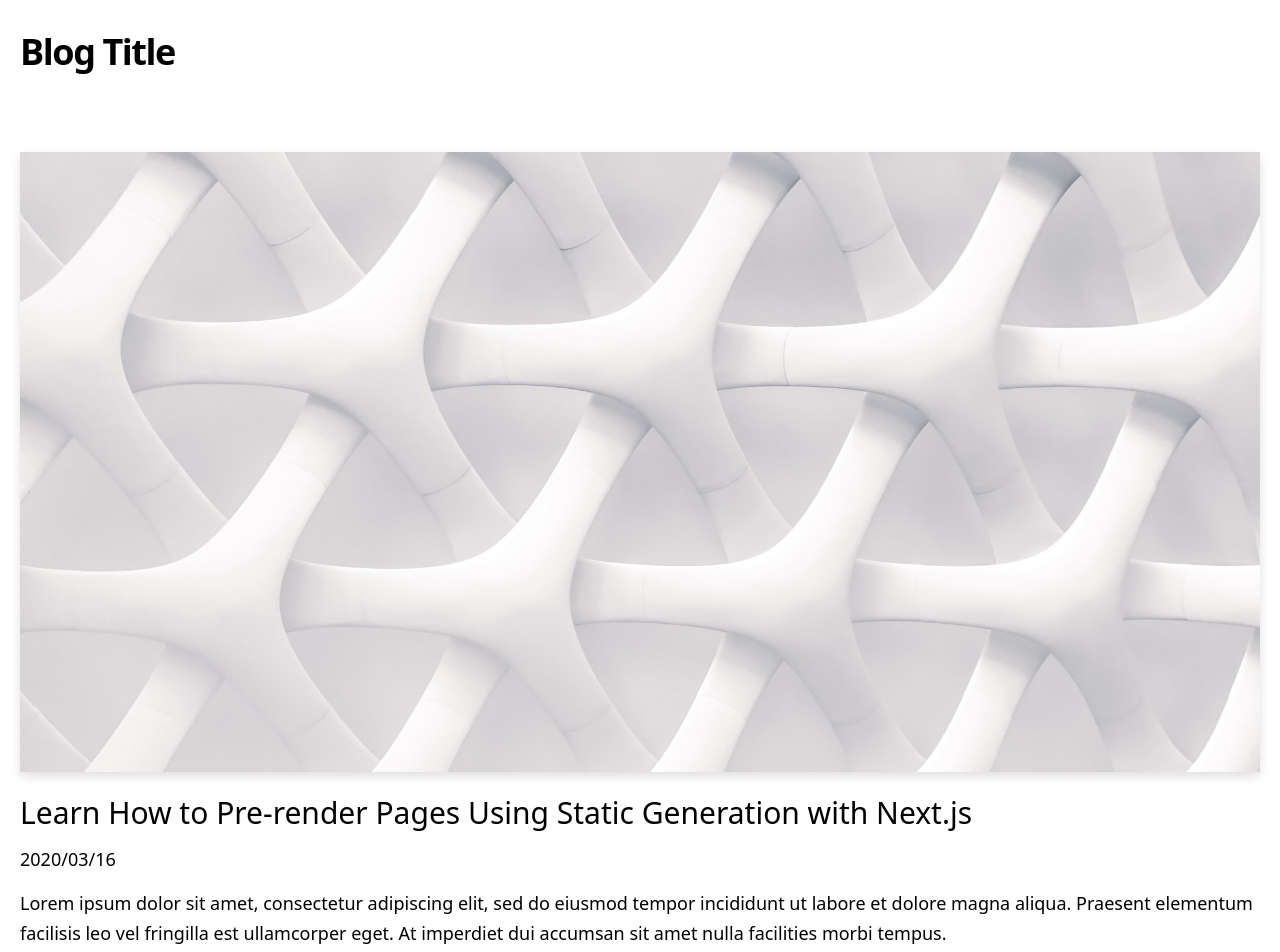
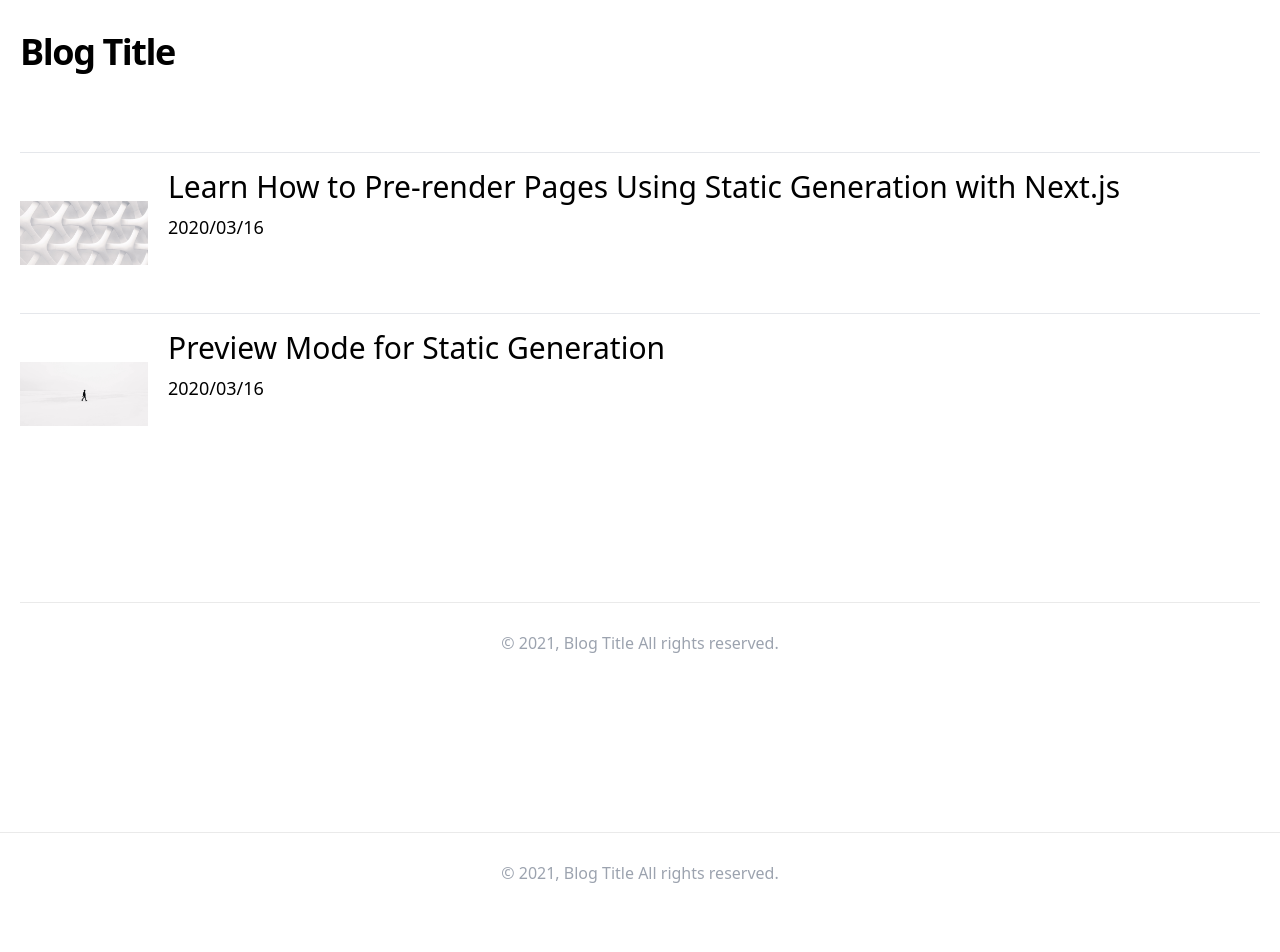
Before and after one commit to KoheiNishino/nextjs-blog, a Next.js app: page / in a window 1280 px wide. Shown: the top 952 px of the page. After the commit the page ends 913 px from the top, so only its background shows below. Built offline with nearby package versions, Linux system fonts and the light colour scheme.

Commit message:
change post preview

```diff
--- a/components/post-preview.tsx
+++ b/components/post-preview.tsx
@@ -1,12 +1,10 @@
 import DateFormatter from './date-formatter'
-import CoverImage from './cover-image'
 import Link from 'next/link'
 
 type Props = {
   title: string
   coverImage: string
   date: string
-  excerpt: string
   slug: string
 }
 
@@ -14,24 +12,24 @@ const PostPreview = ({
   title,
   coverImage,
   date,
-  excerpt,
   slug,
 }: Props) => {
   return (
-    <div>
-      <div className="mb-5">
-        <CoverImage slug={slug} title={title} src={coverImage} />
-      </div>
-      <h3 className="text-3xl mb-3 leading-snug">
-        <Link as={`/posts/${slug}`} href="/posts/[slug]">
-          <a className="hover:underline">{title}</a>
-        </Link>
-      </h3>
-      <div className="text-lg mb-4">
-        <DateFormatter dateString={date} />
-      </div>
-      <p className="text-lg leading-relaxed mb-4">{excerpt}</p>
-    </div>
+    <Link as={`/posts/${slug}`} href="/posts/[slug]">
+      <a>
+        <div className="flex border-t py-4">
+          <div className="flex-none">
+            <img src={coverImage} alt={title} className="object-contain h-32 w-32" />
+          </div>
+          <div className="pl-5">
+            <h3 className="text-3xl mb-2">{title}</h3>
+            <div className="text-lg mb-2">
+              <DateFormatter dateString={date} />
+            </div>
+          </div>
+        </div>
+      </a>
+    </Link>
   )
 }
 
--- a/pages/index.tsx
+++ b/pages/index.tsx
@@ -37,7 +37,6 @@ export const getStaticProps = async () => {
     'date',
     'slug',
     'coverImage',
-    'excerpt',
   ])
 
   return {
```
